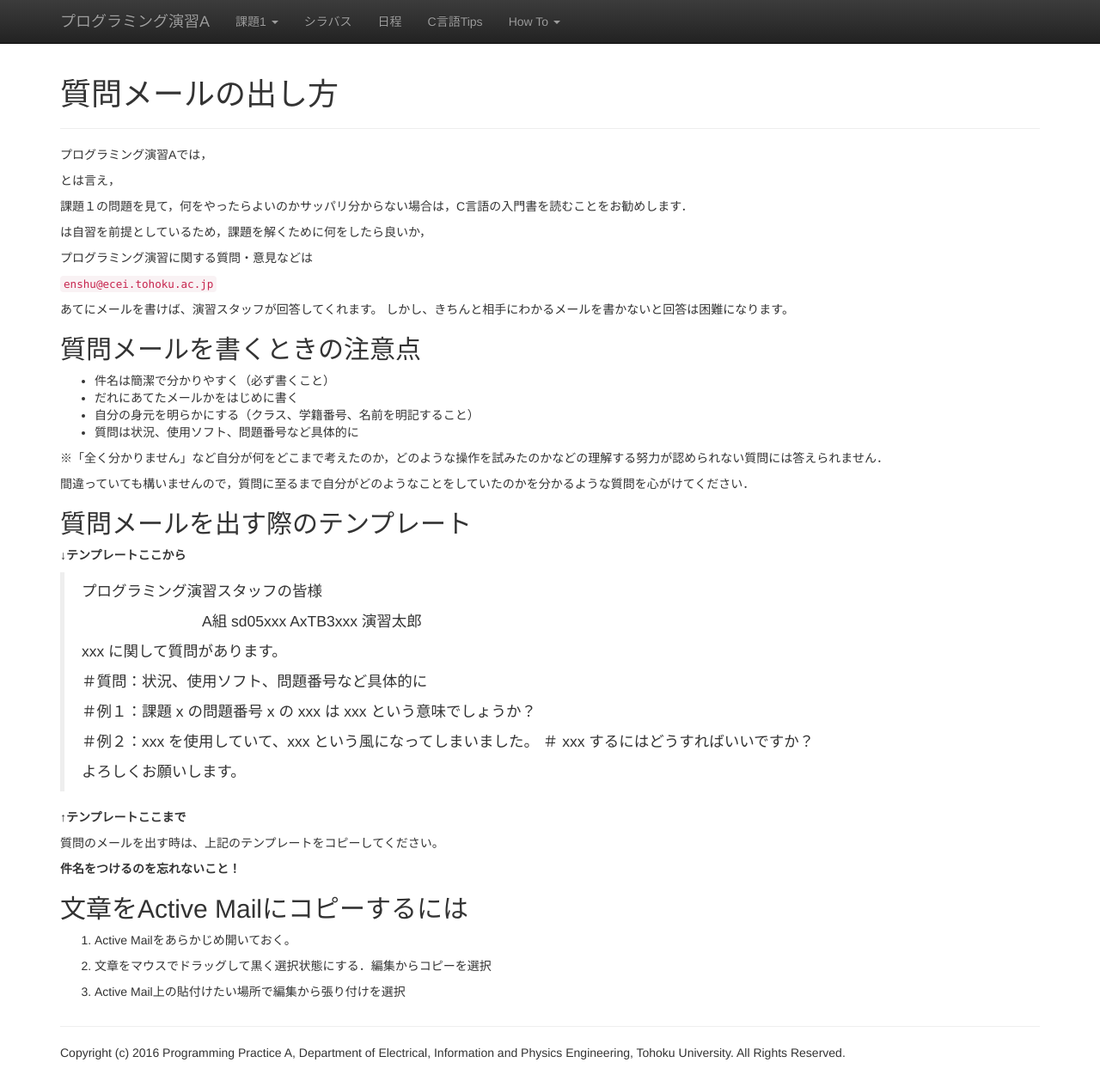
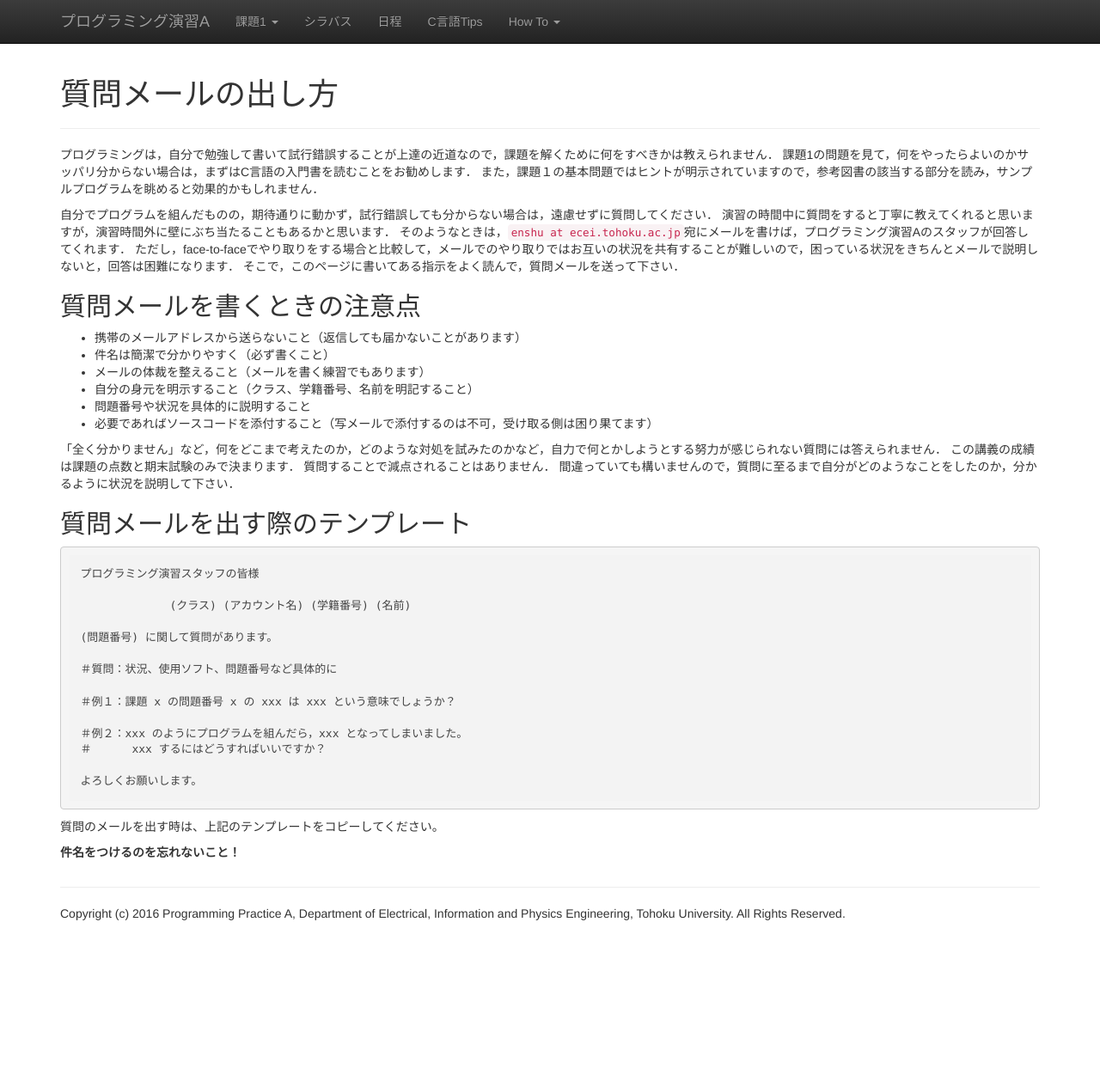
Before and after one commit to ecei-tohoku/ppa-public, a Jekyll site: the page built from docs/inquiry.md, in a window 1280 px wide and 1265 px high. Shown: the whole window at 86% size. Built offline with Jekyll 4.4.1, drawn with Linux system fonts in a browser that asks for light colours; nearby versions of some CDN libraries.

Commit message:
Inquiry form.

````diff
--- a/_data/menu.yaml
+++ b/_data/menu.yaml
@@ -28,6 +28,8 @@
       url: /docs/firststep.html
     - text: 課題の進め方
       url: /docs/kadai.html
+    - text: 質問メールの出し方
+      url: /docs/inquiry.html
     - text: Windows環境でC言語を書くために
       url: /docs/gcc_for_windows.html
     - text: Mac OS X環境でC言語を書くために
--- a/docs/inquiry.md
+++ b/docs/inquiry.md
@@ -3,62 +3,49 @@ layout: page
 title: 質問メールの出し方
 ---
 
-プログラミング演習Aでは，
+プログラミングは，自分で勉強して書いて試行錯誤することが上達の近道なので，課題を解くために何をすべきかは教えられません．
+課題1の問題を見て，何をやったらよいのかサッパリ分からない場合は，まずはC言語の入門書を読むことをお勧めします．
+また，課題１の基本問題ではヒントが明示されていますので，参考図書の該当する部分を読み，サンプルプログラムを眺めると効果的かもしれません．
 
-とは言え，
-
-課題１の問題を見て，何をやったらよいのかサッパリ分からない場合は，C言語の入門書を読むことをお勧めします．
-
-
-は自習を前提としているため，課題を解くために何をしたら良いか，
-
-プログラミング演習に関する質問・意見などは
-
-```enshu@ecei.tohoku.ac.jp```
-
-あてにメールを書けば、演習スタッフが回答してくれます。
-しかし、きちんと相手にわかるメールを書かないと回答は困難になります。
+自分でプログラムを組んだものの，期待通りに動かず，試行錯誤しても分からない場合は，遠慮せずに質問してください．
+演習の時間中に質問をすると丁寧に教えてくれると思いますが，演習時間外に壁にぶち当たることもあるかと思います．
+そのようなときは，`enshu at ecei.tohoku.ac.jp`宛にメールを書けば，プログラミング演習Aのスタッフが回答してくれます．
+ただし，face-to-faceでやり取りをする場合と比較して，メールでのやり取りではお互いの状況を共有することが難しいので，困っている状況をきちんとメールで説明しないと，回答は困難になります．
+そこで，このページに書いてある指示をよく読んで，質問メールを送って下さい．
 
 ## 質問メールを書くときの注意点
 
+* 携帯のメールアドレスから送らないこと（返信しても届かないことがあります）
 * 件名は簡潔で分かりやすく（必ず書くこと）
-* だれにあてたメールかをはじめに書く
-* 自分の身元を明らかにする（クラス、学籍番号、名前を明記すること）
-* 質問は状況、使用ソフト、問題番号など具体的に
+* メールの体裁を整えること（メールを書く練習でもあります）
+* 自分の身元を明示すること（クラス、学籍番号、名前を明記すること）
+* 問題番号や状況を具体的に説明すること
+* 必要であればソースコードを添付すること（写メールで添付するのは不可，受け取る側は困り果てます）
 
-※「全く分かりません」など自分が何をどこまで考えたのか，どのような操作を試みたのかなどの理解する努力が認められない質問には答えられません．
-
-間違っていても構いませんので，質問に至るまで自分がどのようなことをしていたのかを分かるような質問を心がけてください．
+「全く分かりません」など，何をどこまで考えたのか，どのような対処を試みたのかなど，自力で何とかしようとする努力が感じられない質問には答えられません．
+この講義の成績は課題の点数と期末試験のみで決まります．
+質問することで減点されることはありません．
+間違っていても構いませんので，質問に至るまで自分がどのようなことをしたのか，分かるように状況を説明して下さい．
 
 ## 質問メールを出す際のテンプレート
 
-**↓テンプレートここから**
+```
+プログラミング演習スタッフの皆様
 
-> プログラミング演習スタッフの皆様
->
-> 　　　　　　　　A組 sd05xxx AxTB3xxx 演習太郎
->
-> xxx に関して質問があります。
->
-> ＃質問：状況、使用ソフト、問題番号など具体的に
->
-> ＃例１：課題 x の問題番号 x の xxx は xxx という意味でしょうか？
->
-> ＃例２：xxx を使用していて、xxx という風になってしまいました。
-> ＃      xxx するにはどうすればいいですか？
->
-> よろしくお願いします。
+　　　　　　　　(クラス) (アカウント名) (学籍番号) (名前)
 
-**↑テンプレートここまで**
+(問題番号) に関して質問があります。
+
+＃質問：状況、使用ソフト、問題番号など具体的に
+
+＃例１：課題 x の問題番号 x の xxx は xxx という意味でしょうか？
+
+＃例２：xxx のようにプログラムを組んだら，xxx となってしまいました。
+＃      xxx するにはどうすればいいですか？
+
+よろしくお願いします。
+```
 
 質問のメールを出す時は、上記のテンプレートをコピーしてください。
 
 **件名をつけるのを忘れないこと！**
-
-## 文章をActive Mailにコピーするには
-
-1. Active Mailをあらかじめ開いておく。
-
-2. 文章をマウスでドラッグして黒く選択状態にする．編集からコピーを選択
-
-3. Active Mail上の貼付けたい場所で編集から張り付けを選択
````
